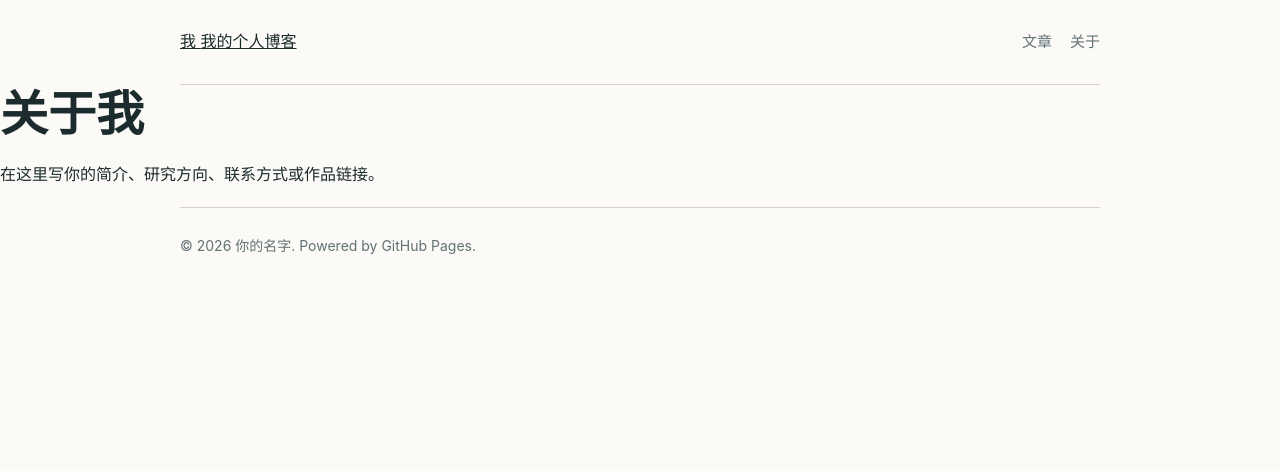
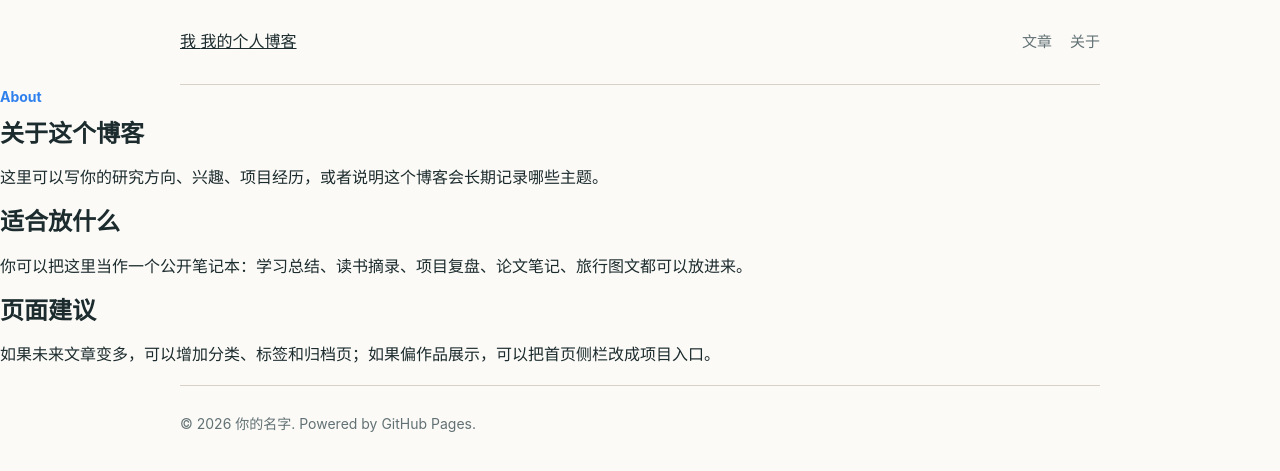
Before and after one commit to 16752plus1/16752plus1.github.io, a Jekyll site: the page built from about.md, in a window 1280 px wide. Shown: the top 471 px of the page. Built offline with Jekyll 4.4.1, drawn with Linux system fonts in a browser that asks for light colours.

Commit message:
Update about.md

```diff
--- a/about.md
+++ b/about.md
@@ -1,10 +1,21 @@
 ---
 layout: default
 title: 关于
-permalink: /about/
+description: 关于我的个人博客
 ---
 
-<section class="page">
-  <h1>关于我</h1>
-  <p>在这里写你的简介、研究方向、联系方式或作品链接。</p>
-</section>
+<main class="page-shell narrow">
+  <article class="article">
+    <header class="article-header">
+      <p class="eyebrow">About</p>
+      <h1>关于这个博客</h1>
+      <p>这里可以写你的研究方向、兴趣、项目经历，或者说明这个博客会长期记录哪些主题。</p>
+    </header>
+
+    <h2>适合放什么</h2>
+    <p>你可以把这里当作一个公开笔记本：学习总结、读书摘录、项目复盘、论文笔记、旅行图文都可以放进来。</p>
+
+    <h2>页面建议</h2>
+    <p>如果未来文章变多，可以增加分类、标签和归档页；如果偏作品展示，可以把首页侧栏改成项目入口。</p>
+  </article>
+</main>
```
